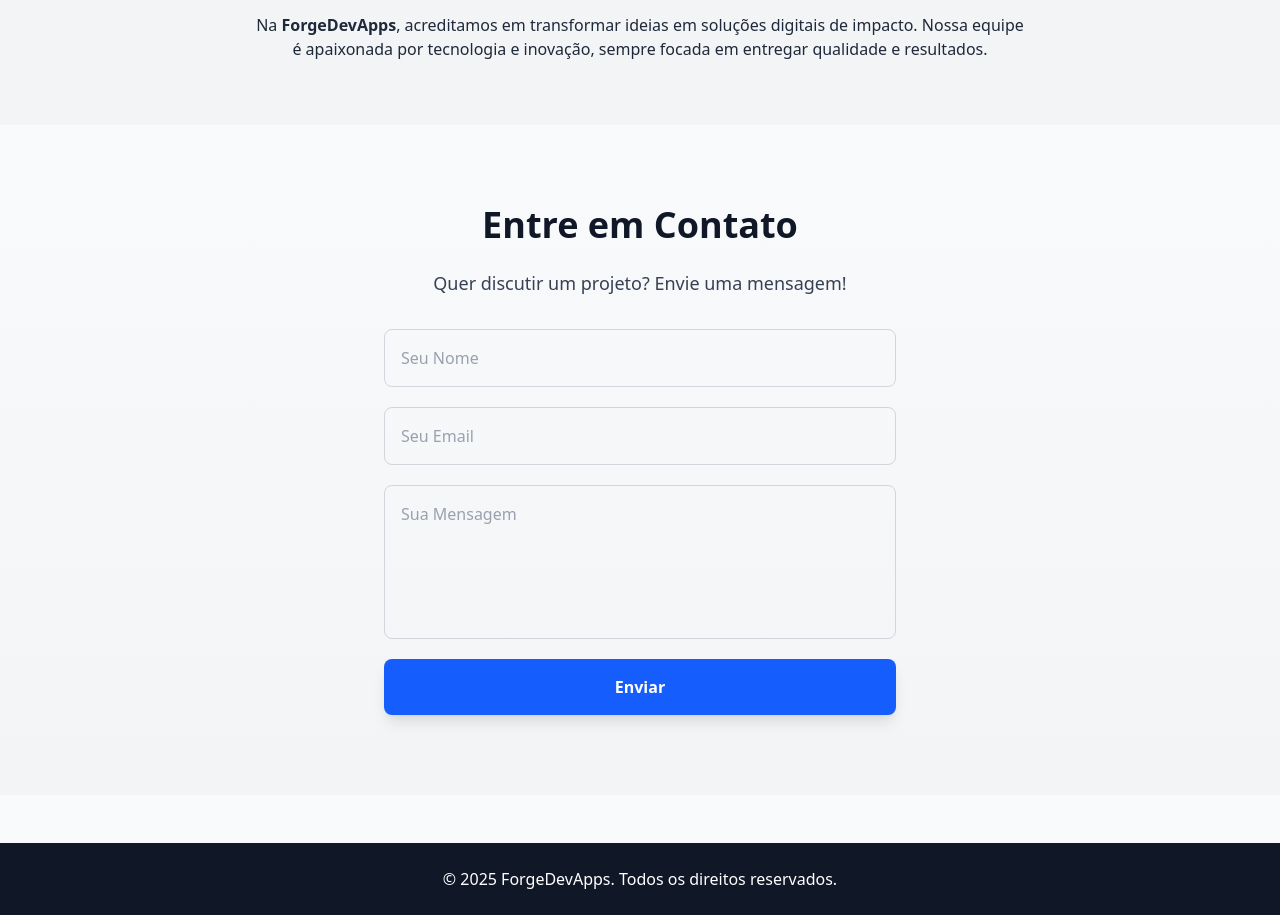
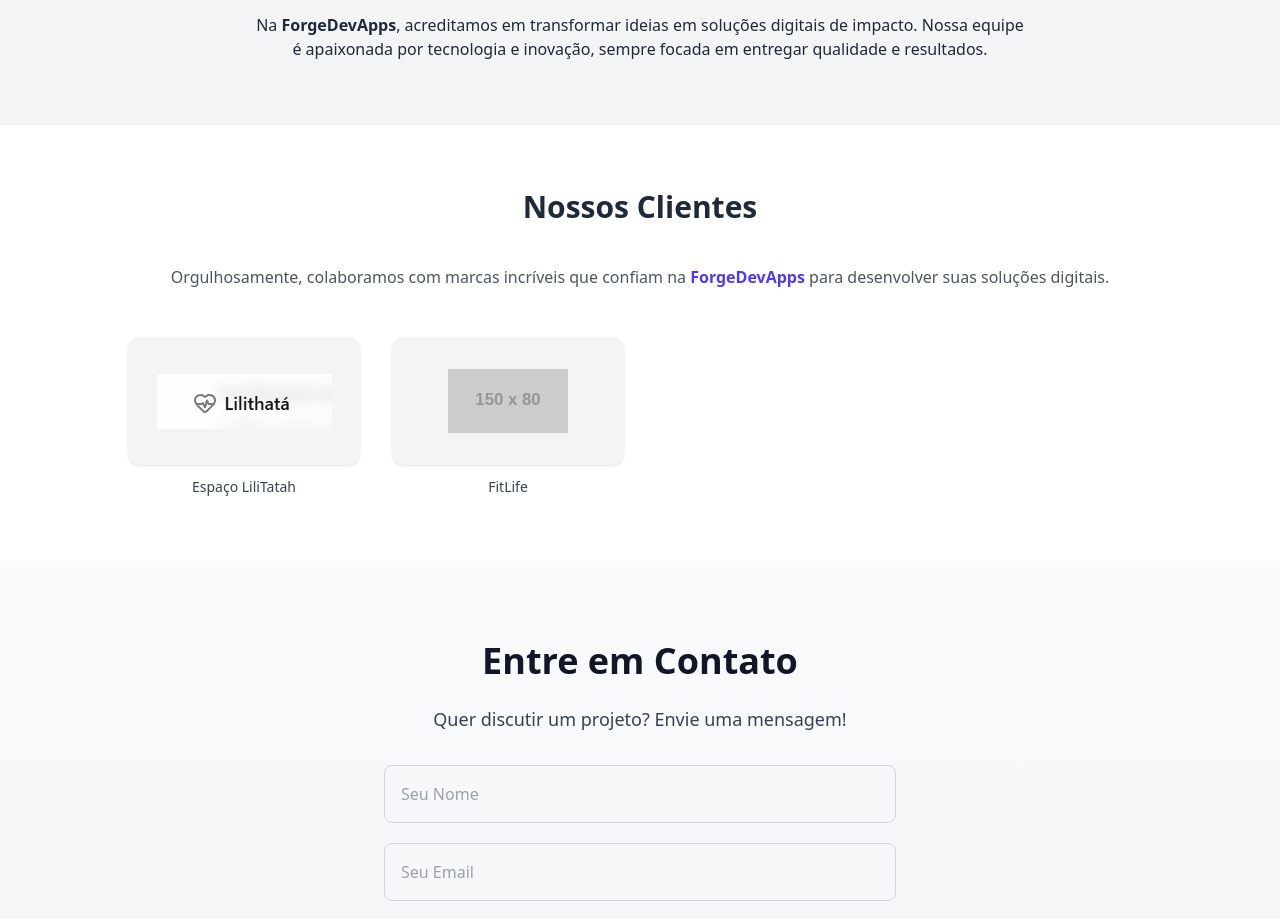
Before and after one commit to ArturMineiro/forge_dev_apps, a React (Vite) app: page / in a window 1280 px wide. Shown: the part 800-1719 px from the top of the page. Built offline with nearby package versions, Linux system fonts and the light colour scheme.

Commit message:
feat customers espaco lilitatah

```diff
--- a/src/App.tsx
+++ b/src/App.tsx
@@ -4,7 +4,7 @@
 import About from "./components/About";
 import Contact from "./components/Contact";
 import Footer from "./components/Footer";
-
+import Customers from "./components/Customers";
 function App() {
   return (
     <div className="flex flex-col min-h-screen bg-gray-50 text-gray-800">
@@ -12,6 +12,7 @@
       <Hero />
       <Services />
       <About />
+      <Customers />
       <Contact />
       <Footer />
     </div>
--- /dev/null
+++ b/src/components/Customers.tsx
@@ -0,0 +1,52 @@
+import espacoLiliTatah from "../assets/images/espacolilitatah.jpeg";
+
+export default function Customers() {
+  const clients = [
+    {
+      name: "Espaço LiliTatah",
+      image: espacoLiliTatah,
+      url: "https://lilitatah.forgedevapps.com/",
+    },
+    {
+      name: "FitLife",
+      image: "https://via.placeholder.com/150x80?text=FitLife",
+      url: "https://fitlife.com.br",
+    },
+  ];
+
+  return (
+    <section id="customers" className="bg-white py-16 px-6">
+      <div className="container mx-auto text-center max-w-5xl">
+        <h3 className="text-3xl font-bold mb-10">Nossos Clientes</h3>
+        <p className="mb-12 text-gray-600">
+          Orgulhosamente, colaboramos com marcas incríveis que confiam na{" "}
+          <span className="font-semibold text-indigo-600">ForgeDevApps</span>{" "}
+          para desenvolver suas soluções digitais.
+        </p>
+
+        <div className="grid grid-cols-2 md:grid-cols-4 gap-8 items-center justify-center">
+          {clients.map((client, index) => (
+            <a
+              key={index}
+              href={client.url}
+              target="_blank"
+              rel="noopener noreferrer"
+              className="group hover:scale-105 transition-transform duration-300"
+            >
+              <div className="bg-gray-100 rounded-xl shadow-sm hover:shadow-md p-6 flex items-center justify-center h-32">
+                <img
+                  src={client.image}
+                  alt={client.name}
+                  className="max-h-16 object-contain grayscale group-hover:grayscale-0 transition-all"
+                />
+              </div>
+              <p className="mt-3 text-sm font-medium text-gray-700 group-hover:text-indigo-600">
+                {client.name}
+              </p>
+            </a>
+          ))}
+        </div>
+      </div>
+    </section>
+  );
+}
```
Also changed, not shown: src/assets/images/espacolilitatah.jpeg (added).
